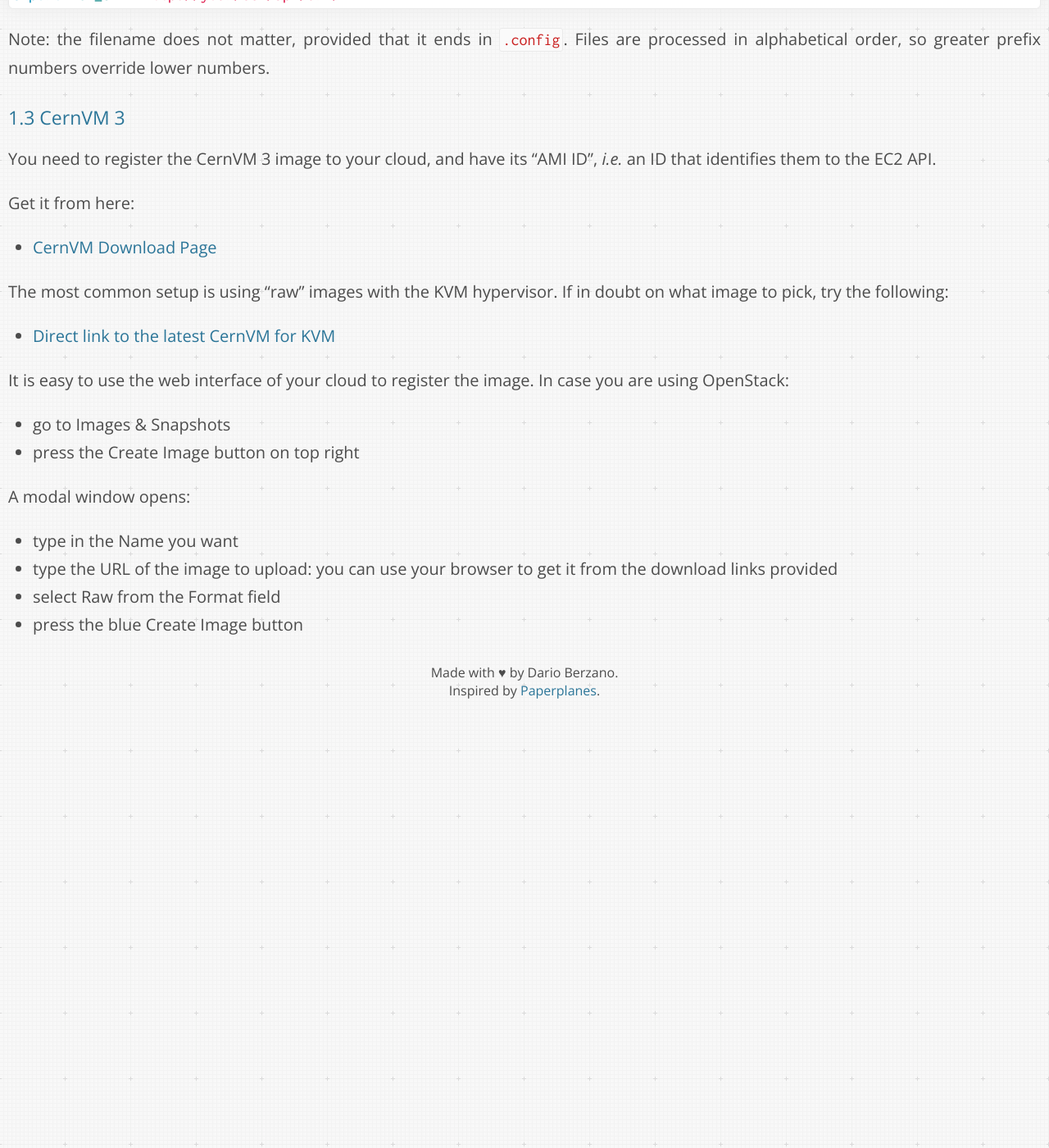
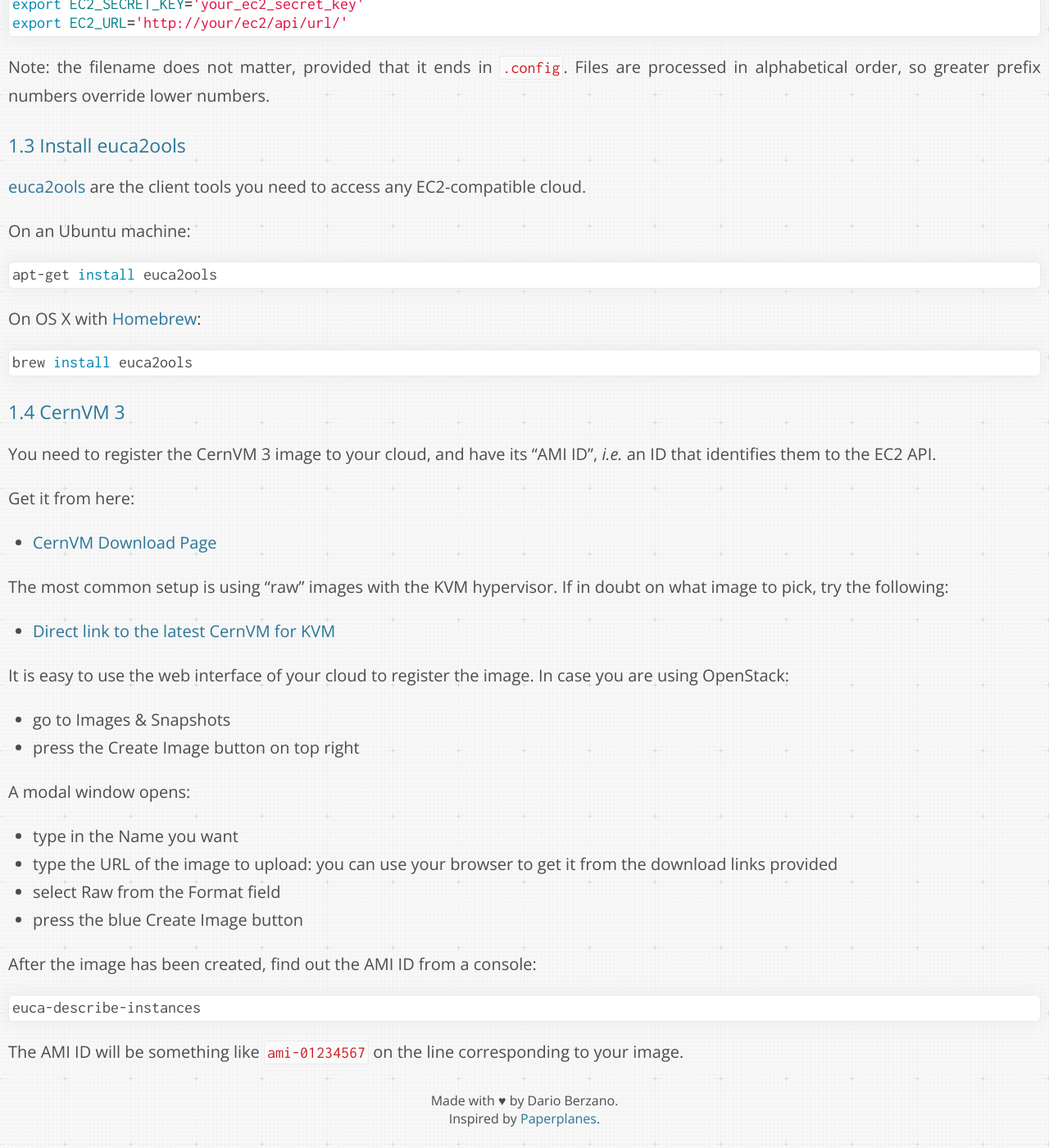
Before and after one commit to dberzano/dberzano.github.io, a Jekyll site: the page built from alice/release-validation.md, in a window 1280 px wide and 1400 px high, scrolled down 2205 px. Shown: the whole window at 82% size. Built offline with Jekyll 4.4.1, drawn with Linux system fonts in a browser that asks for light colours; Markdown is read by kramdown in place of the engine named in the settings; before the commit the page ends 3083 px from its top, so only the background shows below that; some of the changed text lies outside the part shown.

Commit message:
euca2ools and AMI ID

````diff
--- a/alice/release-validation.md
+++ b/alice/release-validation.md
@@ -102,6 +102,24 @@ export EC2_URL='http://your/ec2/api/url/'
 prefix numbers override lower numbers.
 
 
+### Install euca2ools
+
+[euca2ools](https://www.eucalyptus.com/download/euca2ools) are the
+client tools you need to access any EC2-compatible cloud.
+
+On an **Ubuntu** machine:
+
+```bash
+apt-get install euca2ools
+```
+
+On **OS X** with [Homebrew](http://brew.sh):
+
+```bash
+brew install euca2ools
+```
+
+
 ### CernVM 3
 
 You need to register the CernVM 3 image to your cloud, and have its
@@ -129,3 +147,12 @@ A modal window opens:
    get it from the download links provided
  * select **Raw** from the **Format** field
  * press the blue **Create Image** button
+
+After the image has been created, find out the AMI ID from a console:
+
+```bash
+euca-describe-instances
+```
+
+The AMI ID will be something like `ami-01234567` on the line
+corresponding to your image.
````
